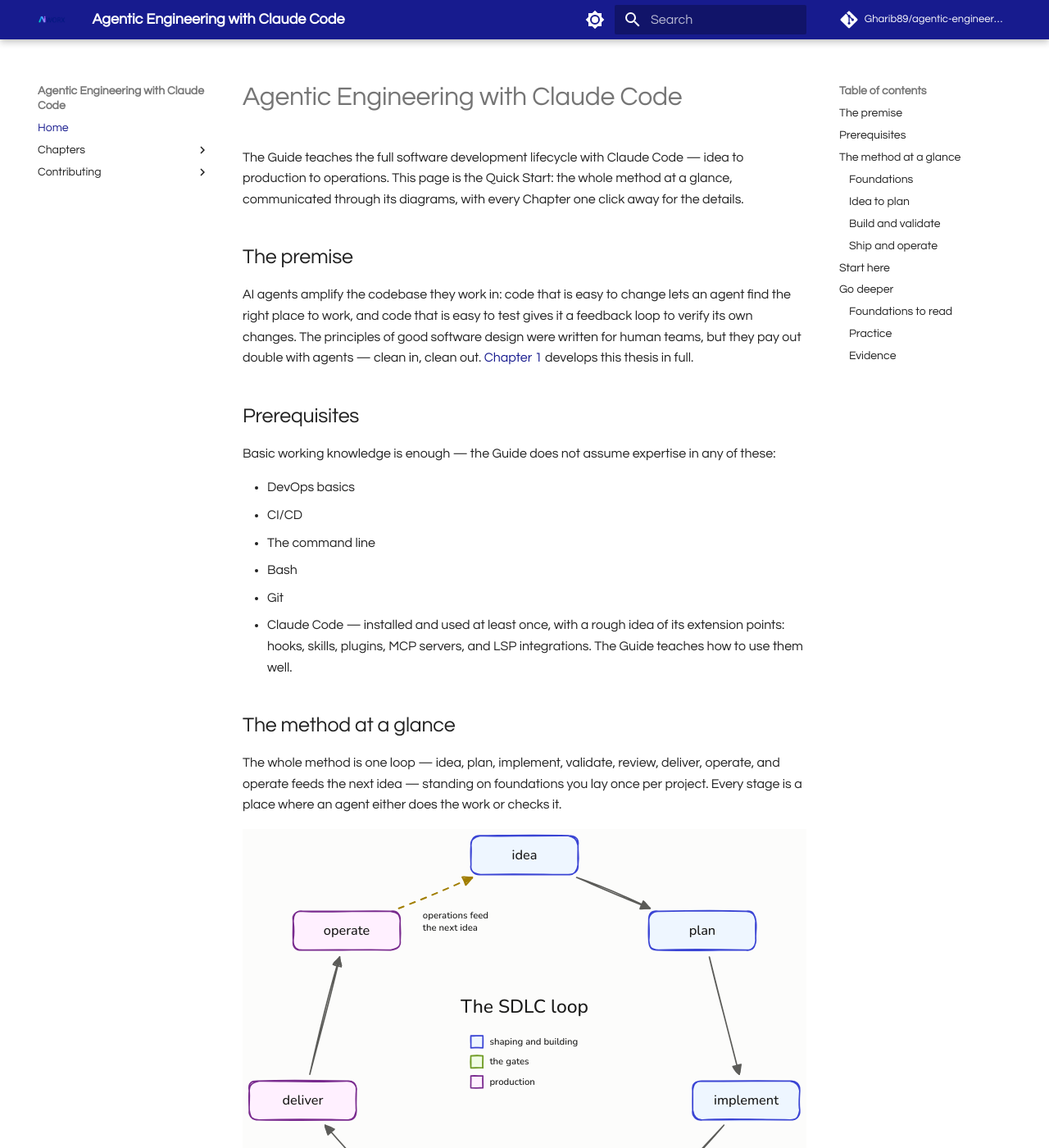
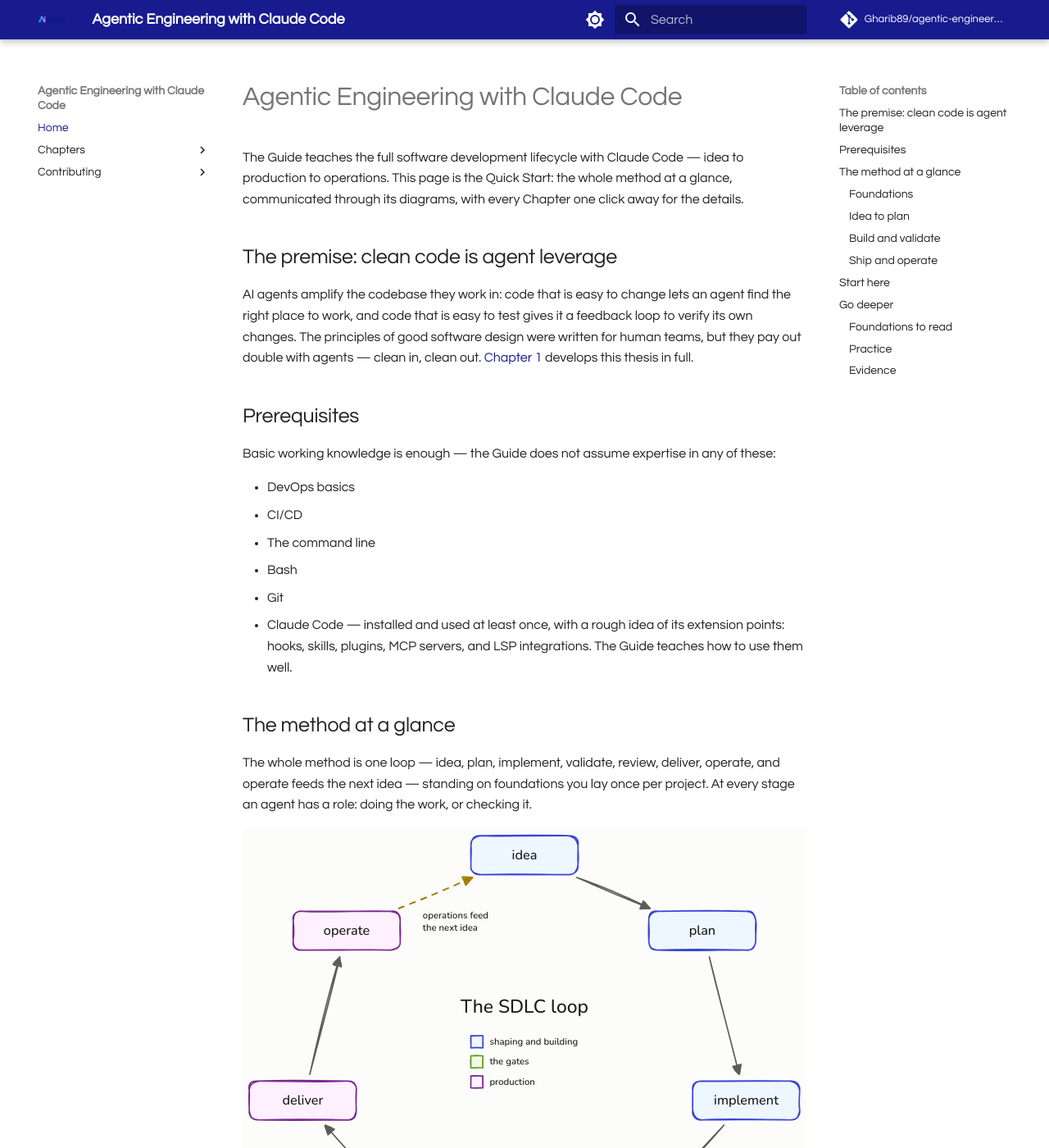
Before and after one commit to Gharib89/agentic-engineering-with-claude, an MkDocs documentation site: the page built from docs/index.md, in a window 1280 px wide and 1400 px high. Shown: the whole window at 82% size. Built offline with MkDocs 1.6.1 and Material for MkDocs 9.7.7, drawn with Linux system fonts in a browser that asks for light colours; comment, search, counter and statistics services are not loaded; some of the changed text lies outside the part shown.

Commit message:
docs: review fixes — heading, dedup, glossary voice (#35)
Co-Authored-By: Claude Fable 5 <noreply@anthropic.com>

```diff
--- a/docs/index.md
+++ b/docs/index.md
@@ -2,7 +2,7 @@
 
 The Guide teaches the full software development lifecycle with Claude Code — idea to production to operations. This page is the Quick Start: the whole method at a glance, communicated through its diagrams, with every Chapter one click away for the details.
 
-## The premise
+## The premise: clean code is agent leverage
 
 AI agents amplify the codebase they work in: code that is easy to change lets an agent find the right place to work, and code that is easy to test gives it a feedback loop to verify its own changes. The principles of good software design were written for human teams, but they pay out double with agents — clean in, clean out. [Chapter 1](chapters/01-why-this-works.md) develops this thesis in full.
 
@@ -19,7 +19,7 @@ Basic working knowledge is enough — the Guide does not assume expertise in any
 
 ## The method at a glance
 
-The whole method is one loop — idea, plan, implement, validate, review, deliver, operate, and operate feeds the next idea — standing on foundations you lay once per project. Every stage is a place where an agent either does the work or checks it.
+The whole method is one loop — idea, plan, implement, validate, review, deliver, operate, and operate feeds the next idea — standing on foundations you lay once per project. At every stage an agent has a role: doing the work, or checking it.
 
 ![The SDLC loop: idea, plan, implement, validate, review, deliver, operate — and operate feeds back into idea](assets/diagrams/sdlc-loop.svg#only-light)
 ![The SDLC loop: idea, plan, implement, validate, review, deliver, operate — and operate feeds back into idea](assets/diagrams/sdlc-loop.dark.svg#only-dark)
```
Also changed, not shown: other parts of docs/index.md (+1 -1 lines).
